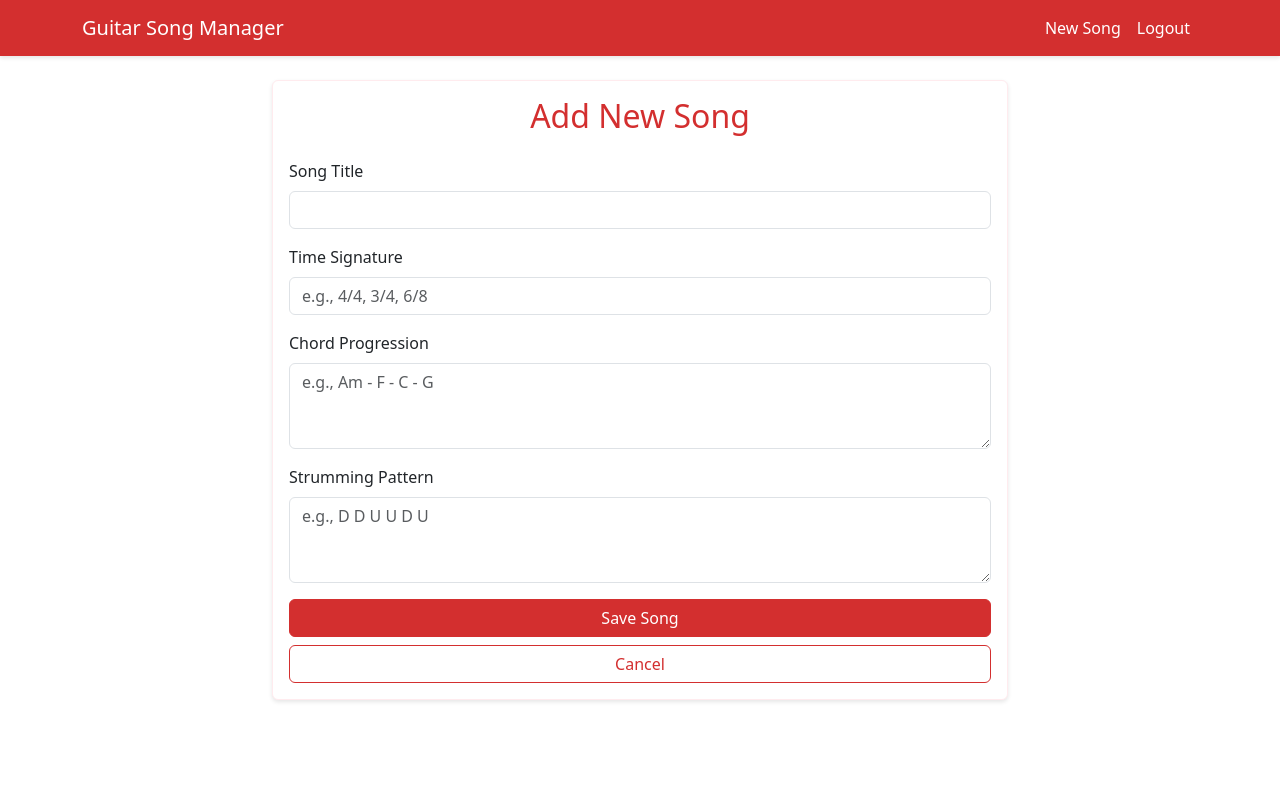
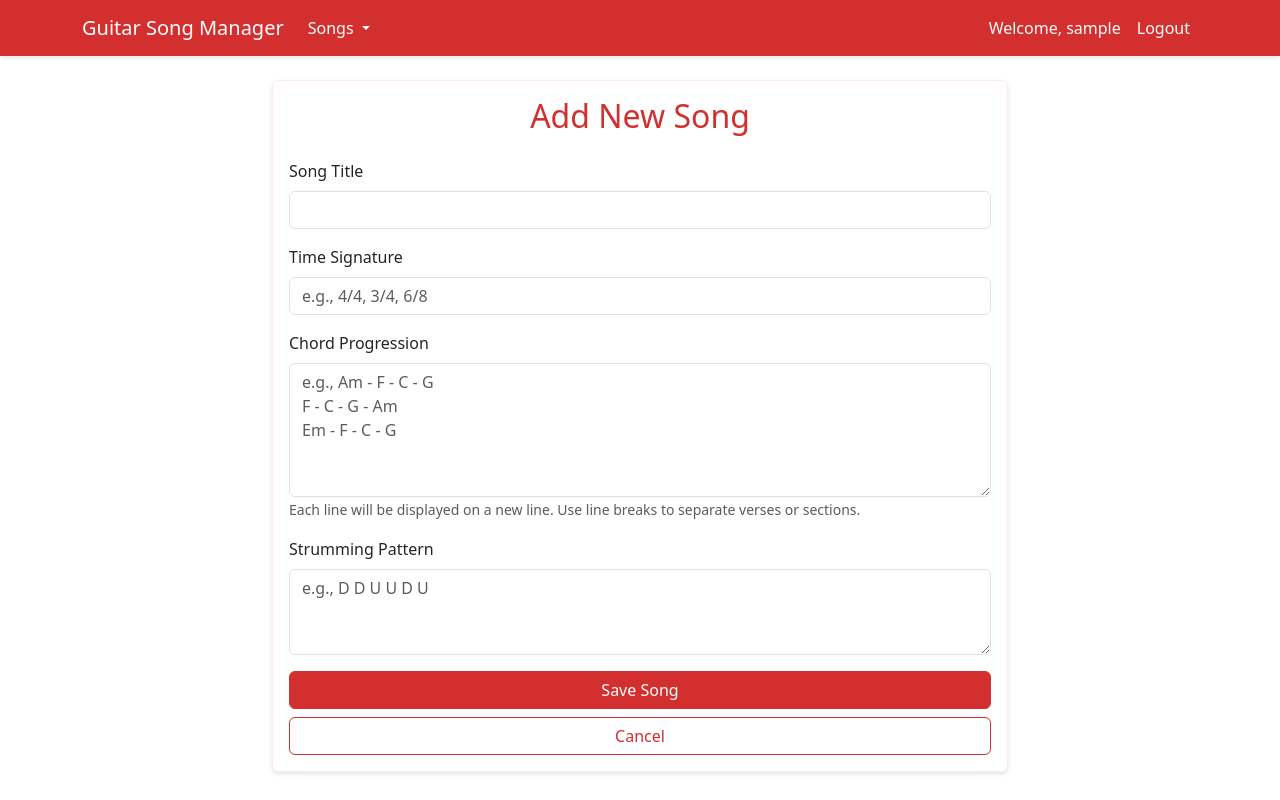
Before and after one commit to stevencoutts/guitar-webapp, a Flask app: page /song/new in a window 1280 px wide. Run offline with Flask 3, Linux system fonts and the light colour scheme; the visitor is signed in with stand-in values (Sample User, id 1).

Commit message:
Update
Add .gitignore
Add menu
Preserve whitespace on chord progression input and output

```diff
--- a/templates/base.html
+++ b/templates/base.html
@@ -15,10 +15,23 @@
                 <span class="navbar-toggler-icon"></span>
             </button>
             <div class="collapse navbar-collapse" id="navbarNav">
-                <ul class="navbar-nav ms-auto">
+                <ul class="navbar-nav me-auto">
+                    {% if current_user.is_authenticated %}
+                        <li class="nav-item dropdown">
+                            <a class="nav-link dropdown-toggle" href="#" id="navbarDropdown" role="button" data-bs-toggle="dropdown">
+                                Songs
+                            </a>
+                            <ul class="dropdown-menu">
+                                <li><a class="dropdown-item" href="{{ url_for('index') }}">View Songs</a></li>
+                                <li><a class="dropdown-item" href="{{ url_for('new_song') }}">Add New Song</a></li>
+                            </ul>
+                        </li>
+                    {% endif %}
+                </ul>
+                <ul class="navbar-nav">
                     {% if current_user.is_authenticated %}
                         <li class="nav-item">
-                            <a class="nav-link" href="{{ url_for('new_song') }}">New Song</a>
+                            <span class="nav-link">Welcome, {{ current_user.username }}</span>
                         </li>
                         <li class="nav-item">
                             <a class="nav-link" href="{{ url_for('logout') }}">Logout</a>
--- a/templates/index.html
+++ b/templates/index.html
@@ -16,7 +16,8 @@
                                     <h5 class="card-title">{{ song.title }}</h5>
                                     <p class="card-text">
                                         <strong>Time Signature:</strong> {{ song.time_signature }}<br>
-                                        <strong>Chord Progression:</strong> {{ song.chord_progression }}<br>
+                                        <strong>Chord Progression:</strong><br>
+                                        <span style="white-space: pre-line">{{ song.chord_progression }}</span><br>
                                         <strong>Strumming Pattern:</strong> {{ song.strumming_pattern }}
                                     </p>
                                 </div>
--- a/templates/new_song.html
+++ b/templates/new_song.html
@@ -19,7 +19,9 @@
                     <div class="mb-3">
                         <label for="chord_progression" class="form-label">Chord Progression</label>
                         <textarea class="form-control" id="chord_progression" name="chord_progression"
-                                  rows="3" placeholder="e.g., Am - F - C - G" required></textarea>
+                                  rows="5" placeholder="e.g., Am - F - C - G&#10;F - C - G - Am&#10;Em - F - C - G"
+                                  style="white-space: pre-wrap;" required></textarea>
+                        <small class="form-text text-muted">Each line will be displayed on a new line. Use line breaks to separate verses or sections.</small>
                     </div>
                     <div class="mb-3">
                         <label for="strumming_pattern" class="form-label">Strumming Pattern</label>
```
Also changed, not shown: 1 other file.
